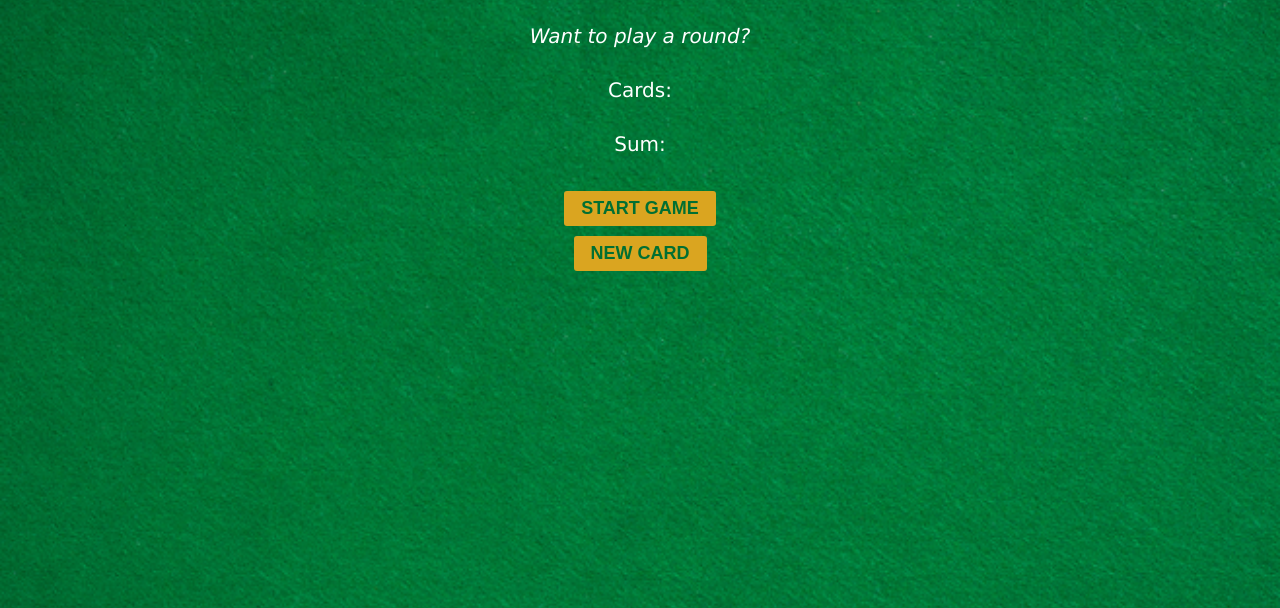
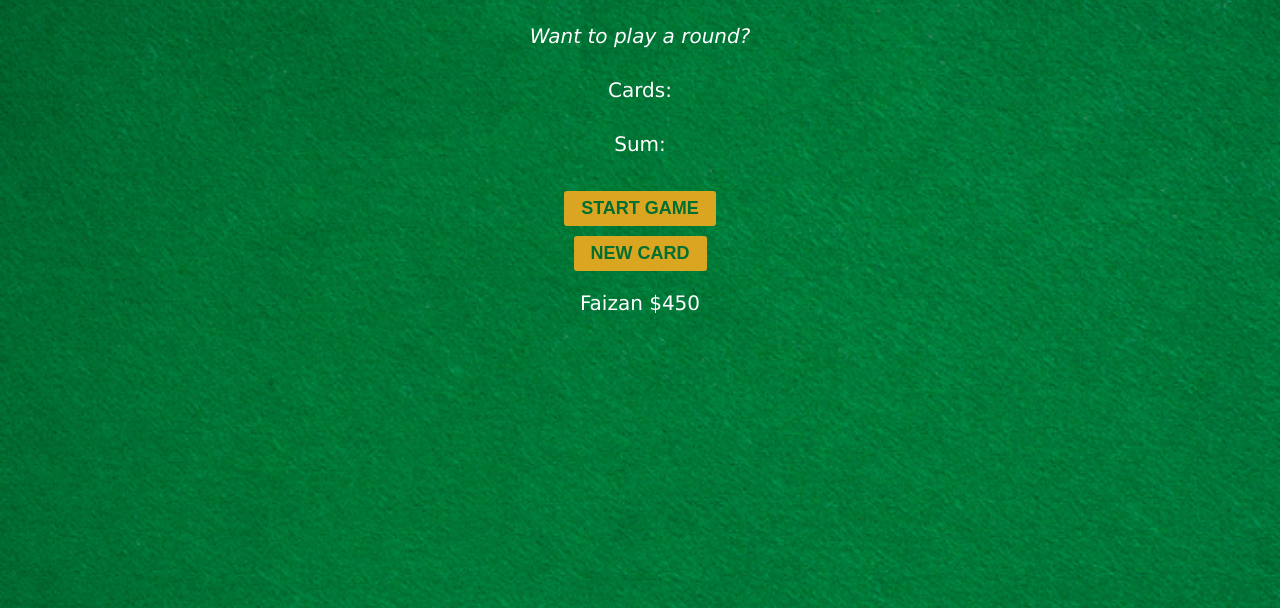
Before and after one commit to faizanshk290/BlackJackGame, a plain HTML site: page index.html in a window 1280 px wide. Shown: the part 192-800 px from the top of the page. Drawn offline with Linux system fonts and the light colour scheme.

Commit message:
added player object in the project

```diff
--- a/index.html
+++ b/index.html
@@ -12,6 +12,7 @@
             <p id="sum-el">Sum:</p>
             <button onclick="startGame()">START GAME</button>
             <button onclick="newCard()">NEW CARD</button>
+            <p id="player-el"></p>
         </div>
         <script src="index.js"></script>
     </body>
--- a/index.js
+++ b/index.js
@@ -6,7 +6,12 @@ let hasBlackJack = false
 let messageEl = document.getElementById("message-el")
 let message = ""
 let cardEl = document.getElementById("card-el")
-
+let player = {
+    "name": "Faizan",
+    "chips": "450"
+}
+let playerEl = document.getElementById("player-el")
+playerEl.textContent = player.name + " $" + player.chips
 
 function generateRandomNumber()
 {
```
